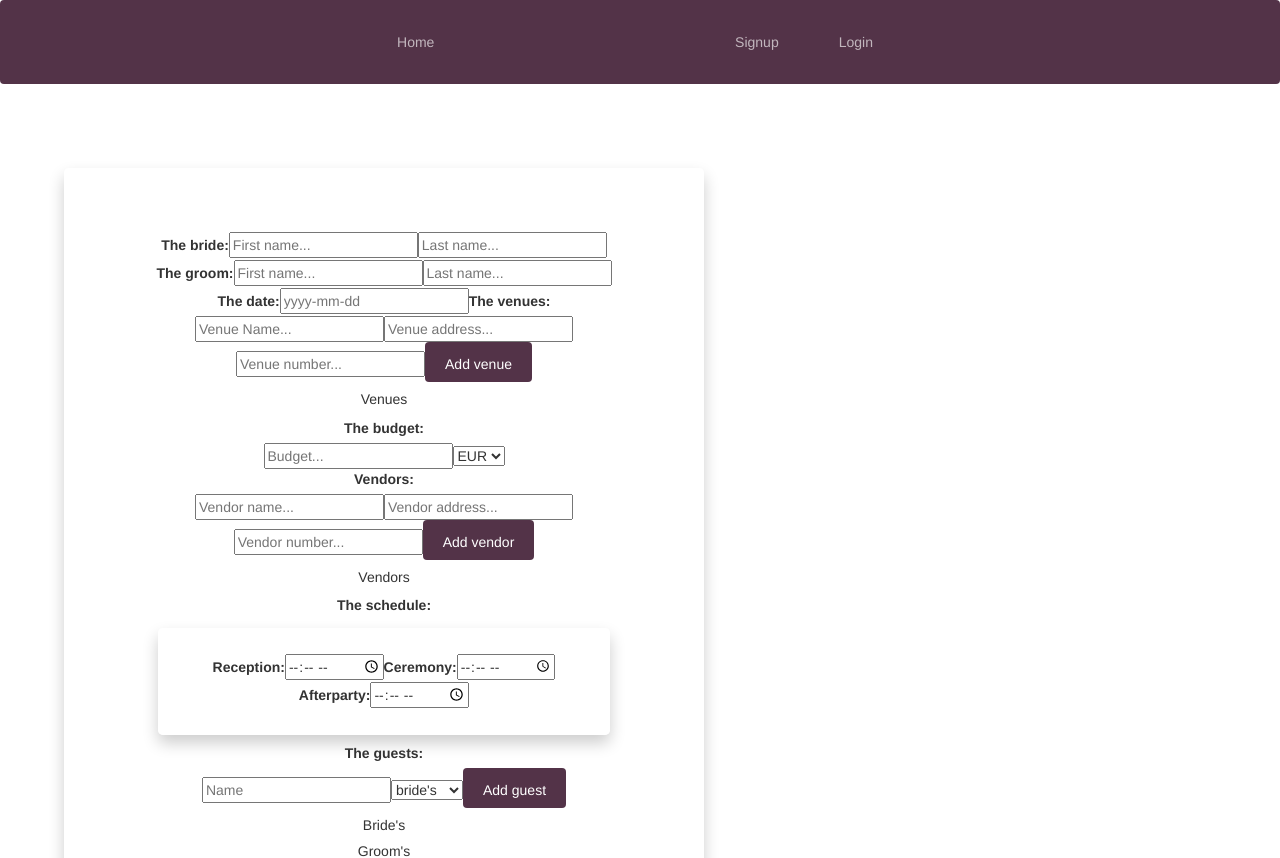
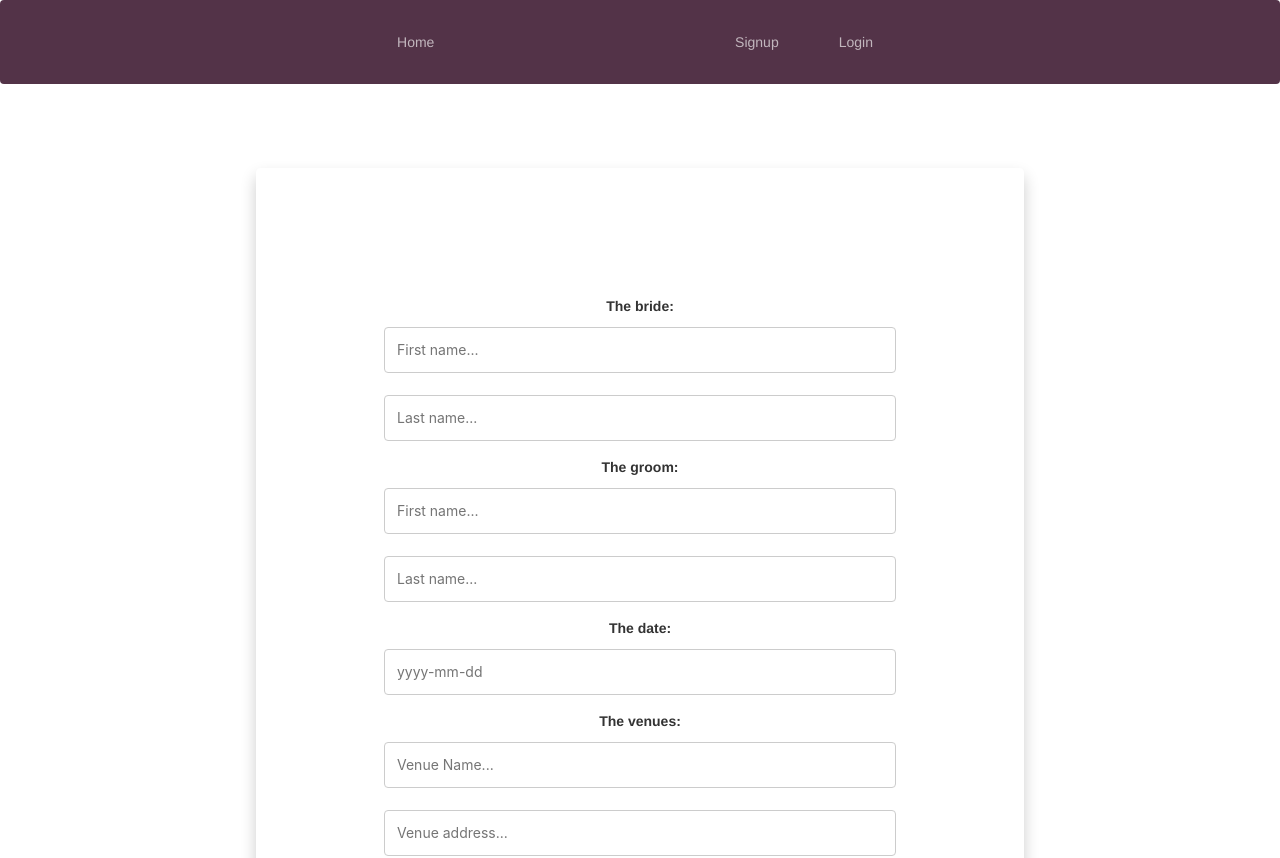
Before and after one commit to ZohraBoukhatem/allure-planner-app-frontend, a React (Vite) app: page /events/new in a window 1280 px wide. Shown: the top 858 px of the page. Built offline with nearby package versions, Linux system fonts and the light colour scheme.

Commit message:
style form

```diff
--- a/src/Pages/ContactPage.css
+++ /dev/null
@@ -1,65 +0,0 @@
-.contact {
-  display: flex;
-  flex-direction: column;
-  align-items: center;
-}
-.contact h2 {
-  margin: 5%;
-}
-@media (max-width: 700px) {
-  .contact h2 {
-    margin: 15%;
-  }
-}
-
-input,
-textarea {
-  width: 100%; /* Full width */
-  padding: 12px; /* Some padding */
-  border: 1px solid #ccc; /* Gray border */
-  border-radius: 4px; /* Rounded borders */
-  box-sizing: border-box; /* Make sure that padding and width stays in place */
-  margin-top: 6px; /* Add a top margin */
-  margin-bottom: 16px; /* Bottom margin */
-  resize: vertical; /* Allow the user to vertically resize the textarea (not horizontally) */
-  font-family: Inter, system-ui, Avenir, Helvetica, Arial, sans-serif;
-}
-
-textarea {
-  height: 300px;
-}
-
-/* Style the submit button with a specific background color etc */
-input[type="submit"] {
-  background-color: #533348;
-  color: rgb(255, 255, 255);
-  padding: 12px 20px;
-  border: none;
-  border-radius: 4px;
-  cursor: pointer;
-}
-
-/* When moving the mouse over the submit button, add a darker green color */
-input[type="submit"]:hover {
-  background-color: #53334892;
-}
-
-form {
-  box-shadow: 0 8px 16px 0 rgba(0, 0, 0, 0.2);
-  background-color: rgba(255, 255, 255, 0.779);
-  border-radius: 5px;
-  padding: 5%;
-  margin: 5%;
-}
-
-@media (max-width: 700px) {
-  form {
-    width: 80%;
-  }
-}
-
-@media (min-width: 700px) {
-  form {
-    width: 55%;
-  }
-}
--- a/src/Pages/LoginPage.css
+++ b/src/Pages/LoginPage.css
@@ -30,7 +30,7 @@ button:hover {
     background-color: #89687d
   }
 
-  form {
+  .login form {
         box-shadow: 0 8px 16px 0 rgba(0, 0, 0, 0.2);
         background-color: rgba(255, 255, 255, 0.779);
         border-radius: 5px;
--- /dev/null
+++ b/src/Pages/NewEvent.css
@@ -0,0 +1,70 @@
+
+input {
+  width: 100%; /* Full width */
+  padding: 12px; /* Some padding */
+  border: 1px solid #ccc; /* Gray border */
+  border-radius: 4px; /* Rounded borders */
+  box-sizing: border-box; /* Make sure that padding and width stays in place */
+  margin-top: 6px; /* Add a top margin */
+  margin-bottom: 16px; /* Bottom margin */
+  resize: vertical; /* Allow the user to vertically resize the textarea (not horizontally) */
+  font-family: Inter, system-ui, Avenir, Helvetica, Arial, sans-serif;
+}
+
+
+@media (max-width: 700px) {
+
+  form {
+    box-shadow: 0 8px 16px 0 rgba(0, 0, 0, 0.2);
+    background-color: rgba(255, 255, 255, 0.779);
+    border-radius: 5px;
+    padding: 7%;
+    margin: 0%;
+  }
+
+}
+
+@media (min-width:700px) and (max-width: 900px) {
+  form {
+    box-shadow: 0 8px 16px 0 rgba(0, 0, 0, 0.2);
+    background-color: rgba(255, 255, 255, 0.779);
+    border-radius: 5px;
+    padding: 7%;
+    margin: 10%;
+}
+}
+
+@media (min-width: 900px) {
+  form {
+    box-shadow: 0 8px 16px 0 rgba(0, 0, 0, 0.2);
+    background-color: rgba(255, 255, 255, 0.779);
+    border-radius: 5px;
+    padding: 10%;
+    margin: 5% 20%;
+}
+}
+
+.budget, .guestAdd {
+  display: flex;
+  flex-direction: row;
+}
+
+.venues, .vendors2, .guests {
+  display: flex;
+  justify-content: center;
+}
+
+.guests *{
+  margin: 10%;
+}
+.remove {
+  width: 20px;
+  height: 20px;
+  padding: 0;
+}
+
+.guest, .venue, .vendor {
+  display: flex;
+  margin-bottom: 10px;
+  padding-left: 0 !important;
+}
--- a/src/Pages/NewEvent.jsx
+++ b/src/Pages/NewEvent.jsx
@@ -1,6 +1,7 @@
 import { useNavigate } from "react-router-dom";
 import { useState } from "react";
 import axios from "axios";
+import "./NewEvent.css"
 
 const API_URL = import.meta.env.VITE_API_URL;
 
@@ -66,7 +67,7 @@ function NewEvent() {
     setLink("bride's");
   };
 
-  const handleAdd = (e) => {
+  const handleSubmit = (e) => {
     e.preventDefault();
     const newEvent = {
       bride,
@@ -104,9 +105,7 @@ function NewEvent() {
   };
 
   return (
-      <div className="justify">
-      <div className="contact">
-        <form>
+        <form onSubmit={handleSubmit}>
           <label>The bride: </label>
           <input
             type="text"
@@ -150,7 +149,7 @@ function NewEvent() {
           />
 
           <label>The venues: </label>
-          <div className="">
+          <div>
             <input
               type="text"
               placeholder="Venue Name..."
@@ -174,26 +173,24 @@ function NewEvent() {
             />
             <button onClick={addVenue}>Add venue</button>
           </div>
-          <div className="guestAdd">
-            <div>
+          <div className="venues">
               <h5>Venues</h5>
               <ul>
                 {venues.map((elm) => {
                   return (
-                    <>
+                    <div className="venue">
                       <li key={elm.venueName}>{elm.venueName}</li>
-                      <button onClick={(e) => venueDelete(e, elm.venueName)}>
+                      <button className="remove" onClick={(e) => venueDelete(e, elm.venueName)}>
                         x
                       </button>
-                    </>
+                    </div>
                   );
                 })}
               </ul>
-            </div>
           </div>
 
           <label>The budget: </label>
-          <div className="guest">
+          <div className="budget">
             <input
               type="text"
               placeholder="Budget..."
@@ -213,7 +210,7 @@ function NewEvent() {
           </div>
 
           <label>Vendors: </label>
-          <div className="">
+          <div>
             <input
               type="text"
               placeholder="Vendor name..."
@@ -237,22 +234,20 @@ function NewEvent() {
             />
             <button onClick={addVendor}>Add vendor</button>
           </div>
-          <div className="guestAdd">
-            <div>
+          <div className="vendors2">
               <h5>Vendors</h5>
               <ul>
                 {vendors.map((elm) => {
                   return (
-                    <>
+                    <div className="vendor">
                       <li key={elm.vendorName}>{elm.vendorName}</li>
-                      <button onClick={(e) => vendorDelete(e, elm.vendorName)}>
+                      <button className="remove" onClick={(e) => vendorDelete(e, elm.vendorName)}>
                         x
                       </button>
-                    </>
+                    </div>
                   );
                 })}
               </ul>
-            </div>
           </div>
 
           <label>The schedule: </label>
@@ -284,7 +279,7 @@ function NewEvent() {
           </div>
 
           <label>The guests: </label>
-          <div className="guest">
+          <div className="guestAdd">
             <input
               type="text"
               placeholder="Name"
@@ -304,19 +299,19 @@ function NewEvent() {
               Add guest
             </button>
           </div>
-          <div className="guestAdd">
+          <div className="guests">
             <div>
               <h5>Bride's</h5>
               <ul>
                 {guestList.map((elm) => {
                   if (elm.link === "bride's") {
                     return (
-                      <>
+                      <div className="guest">
                         <li key={elm.guestName}> {elm.guestName}</li>
-                        <button onClick={(e) => guestDelete(e, elm.guestName)}>
+                        <button className="remove" onClick={(e) => guestDelete(e, elm.guestName)}>
                           x
                         </button>
-                      </>
+                      </div>
                     );
                   }
                 })}
@@ -328,24 +323,22 @@ function NewEvent() {
                 {guestList.map((elm) => {
                   if (elm.link === "groom's") {
                     return (
-                      <>
+                      <div className="guest">
                         <li key={elm.guestName}> {elm.guestName}</li>
-                        <button onClick={(e) => guestDelete(e, elm.guestName)}>
+                        <button className="remove" onClick={(e) => guestDelete(e, elm.guestName)}>
                           x
                         </button>
-                      </>
+                      </div>
                     );
                   }
                 })}
               </ul>
             </div>
           </div>
-          <button type="submit" onClick={handleAdd}>
+          <button type="submit">
             Add event
           </button>
         </form>
-      </div>
-      </div>
   );
 }
 export default NewEvent;
--- a/src/index.css
+++ b/src/index.css
@@ -65,5 +65,13 @@ button:focus-visible {
     color: #213547;
     background-color: #ffffff;
   }
+}
 
+ul li,
+ol li {
+  list-style: none;
 }
+
+a:hover {
+  text-decoration: none;
+}
```
